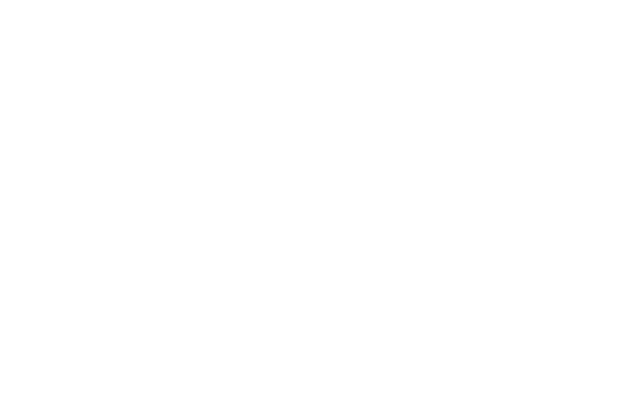
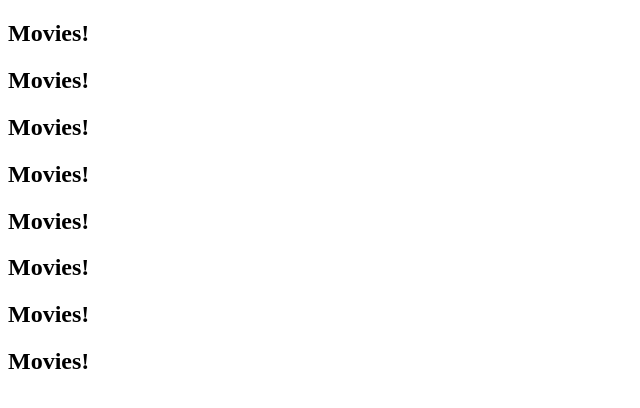
Before and after one commit to JaronL-Tech/Movie-frontend-jaron, a React (Create React App) app: page / in a window 1280 px wide. Shown: the top 408 px of the page, without its empty margins (0-640 px from the left). Built offline with nearby package versions, Linux system fonts and the light colour scheme.

Commit message:
render header in app

```diff
--- a/src/App.js
+++ b/src/App.js
@@ -1,7 +1,19 @@
 import "./App.css";
+import Header from "./components/Header/Header";
 
 function App() {
-  return <div className="App"></div>;
+  return (
+    <div className="App">
+      <Header />
+      <Header />
+      <Header />
+      <Header />
+      <Header />
+      <Header />
+      <Header />
+      <Header />
+    </div>
+  );
 }
 
 export default App;
```
